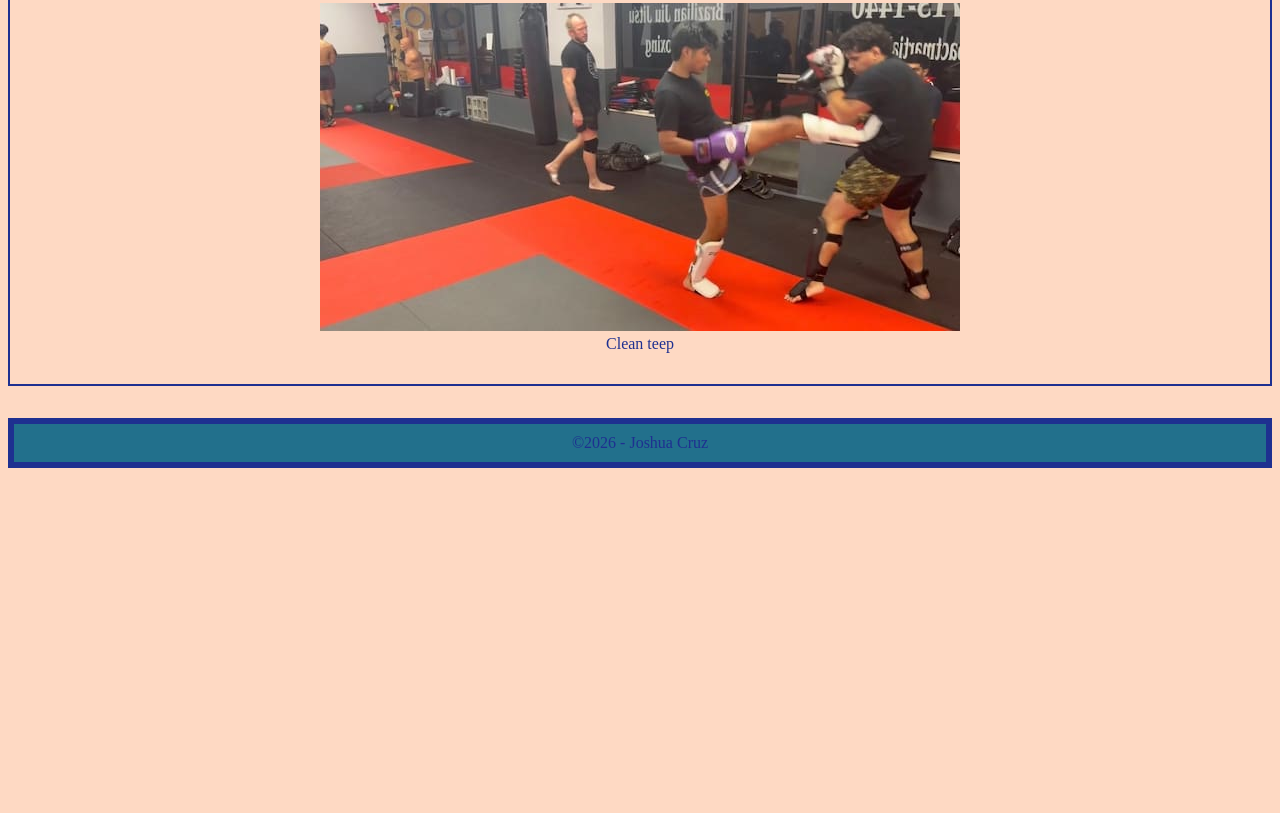
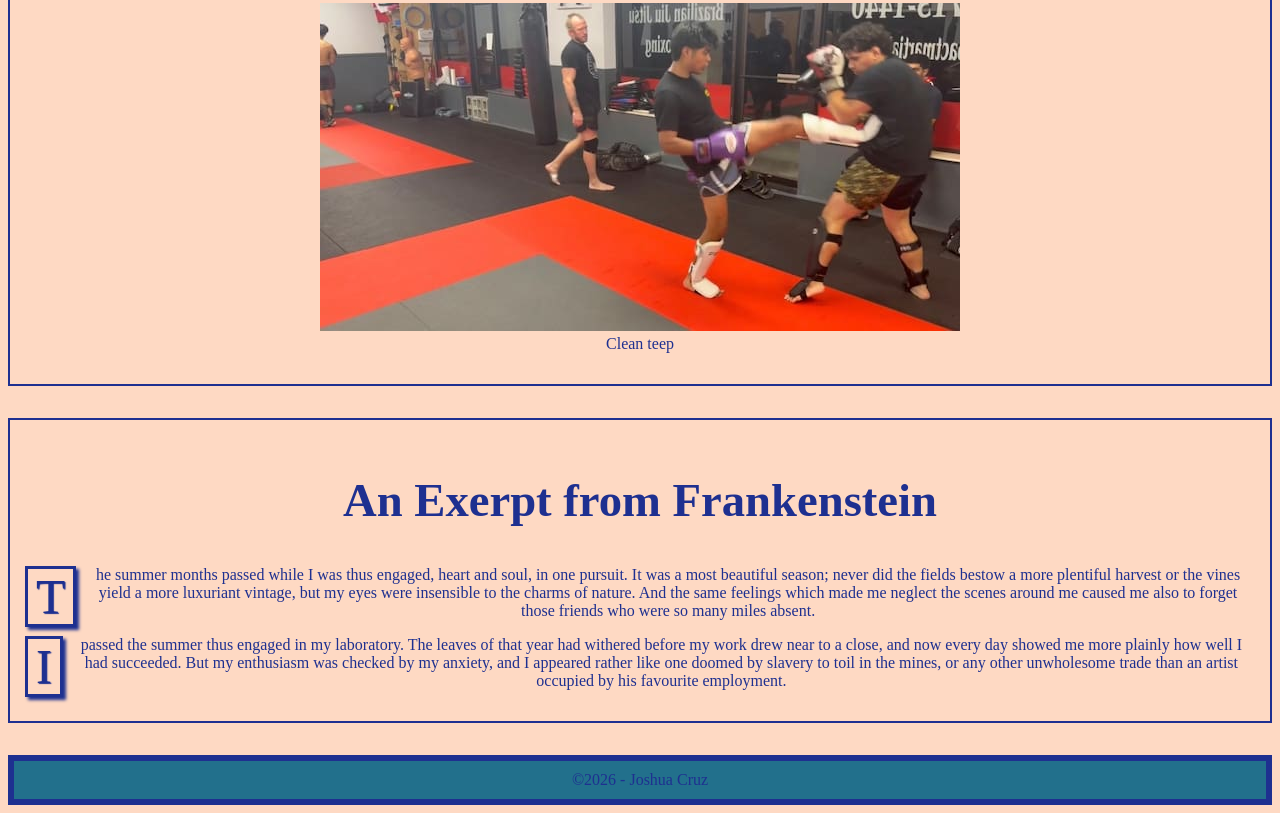
Before and after one commit to rvcc-grid/fa26-about-me-Jcruz34-Muaythai, a plain HTML site: page index.html in a window 1280 px wide. Shown: the part 3597-4410 px from the top of the page. Before the commit the page ends 4073 px from the top, so only its background shows below. Drawn offline with Linux system fonts and the light colour scheme; a web font is replaced by a local one.

Commit message:
adding article

```diff
--- a/index.html
+++ b/index.html
@@ -71,6 +71,17 @@
                     </figure>
                 </section>
 
+                <article id="Lit">
+
+                    <h2>An Exerpt from Frankenstein</h2>
+                    <div>
+                        <p>The summer months passed while I was thus engaged, heart and soul, in one pursuit. It was a most beautiful season; never did the fields bestow a more plentiful harvest or the vines yield a more luxuriant vintage, but my eyes were insensible to the charms of nature. And the same feelings which made me neglect the scenes around me caused me also to forget those friends who were so many miles absent.</p>
+
+<p>I passed the summer thus engaged in my laboratory. The leaves of that year had withered before my work drew near to a close, and now every day showed me more plainly how well I had succeeded. But my enthusiasm was checked by my anxiety, and I appeared rather like one doomed by slavery to toil in the mines, or any other unwholesome trade than an artist occupied by his favourite employment.</p>
+
+
+                    </div>
+                </article>
             </section>
         </main>
 
```
